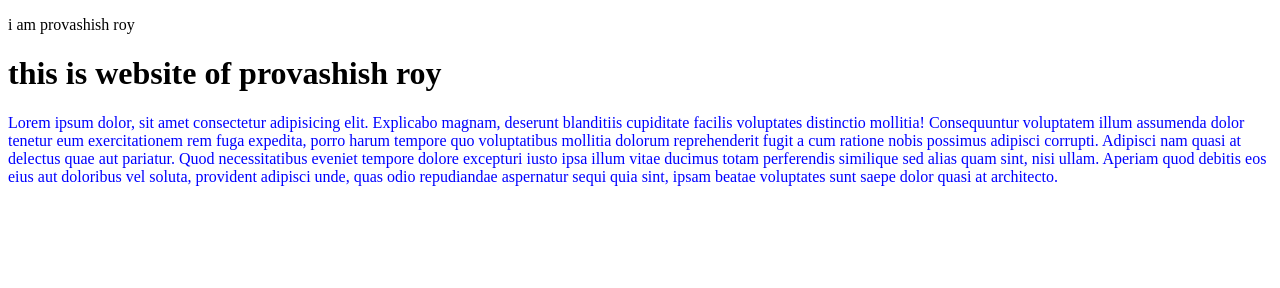
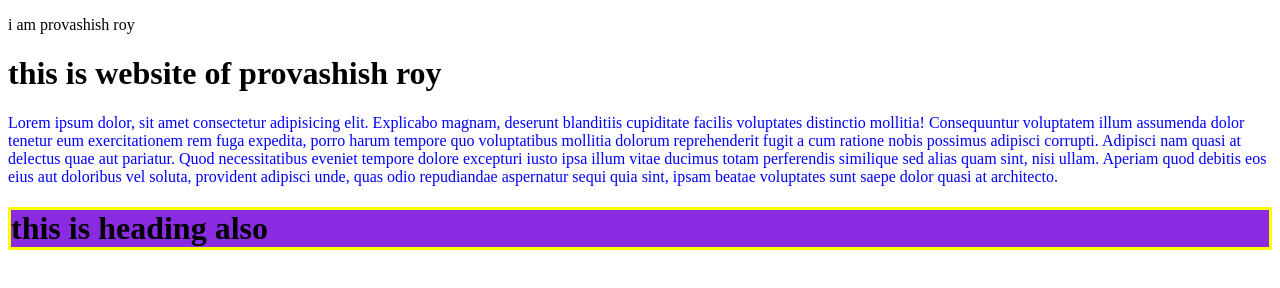
Before and after one commit to provashish95/my-first-repo, a plain HTML site: page index.html in a window 1280 px wide. Drawn offline with Linux system fonts and the light colour scheme.

Commit message:
Add background color on h1 tag

```diff
--- a/index.html
+++ b/index.html
@@ -14,6 +14,7 @@
     <p style="color: blue;">Lorem ipsum dolor, sit amet consectetur adipisicing elit. Explicabo magnam, deserunt blanditiis cupiditate facilis voluptates distinctio mollitia! Consequuntur voluptatem illum assumenda dolor tenetur eum exercitationem rem fuga expedita, porro harum
         tempore quo voluptatibus mollitia dolorum reprehenderit fugit a cum ratione nobis possimus adipisci corrupti. Adipisci nam quasi at delectus quae aut pariatur. Quod necessitatibus eveniet tempore dolore excepturi iusto ipsa illum vitae ducimus
         totam perferendis similique sed alias quam sint, nisi ullam. Aperiam quod debitis eos eius aut doloribus vel soluta, provident adipisci unde, quas odio repudiandae aspernatur sequi quia sint, ipsam beatae voluptates sunt saepe dolor quasi at architecto.</p>
+    <h1 style="background-color: blueviolet; border: 3px solid yellow;">this is heading also</h1>
 </body>
 
 </html>
```
